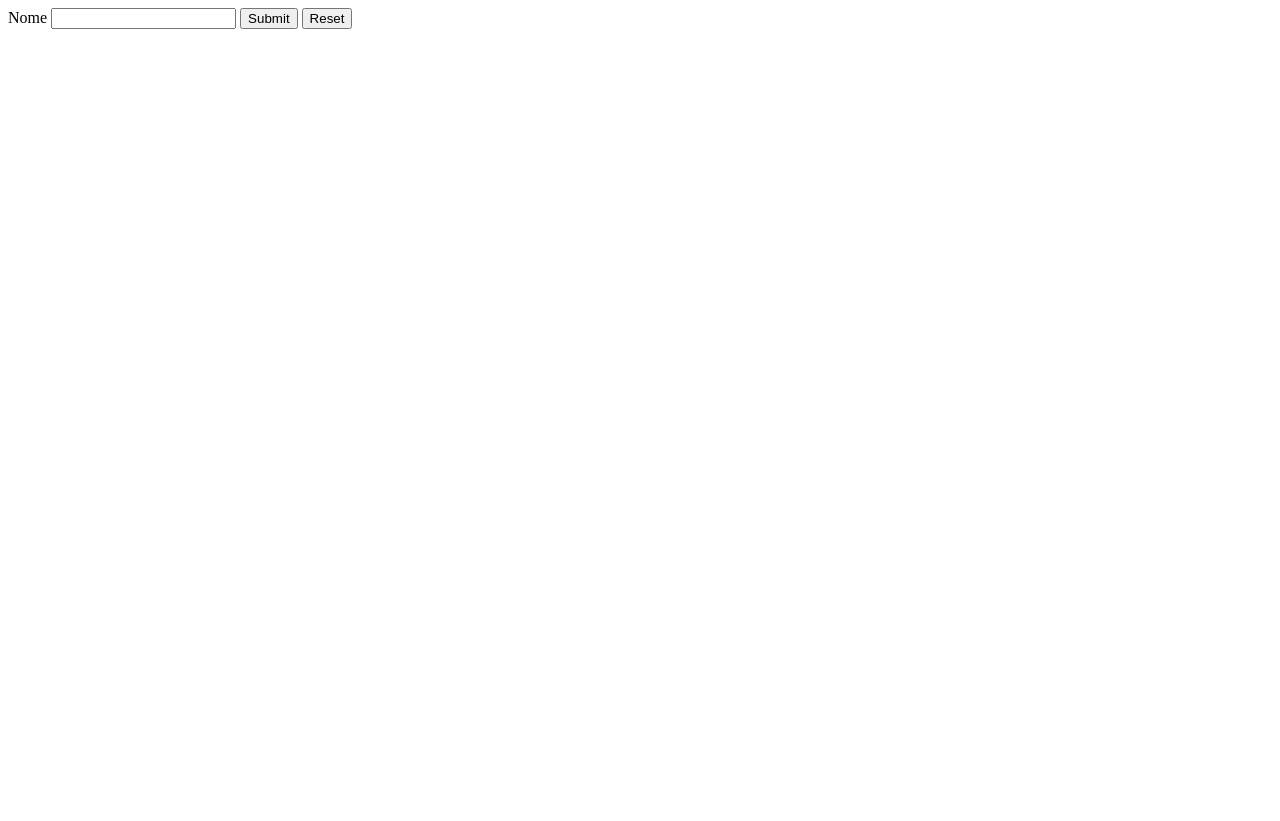
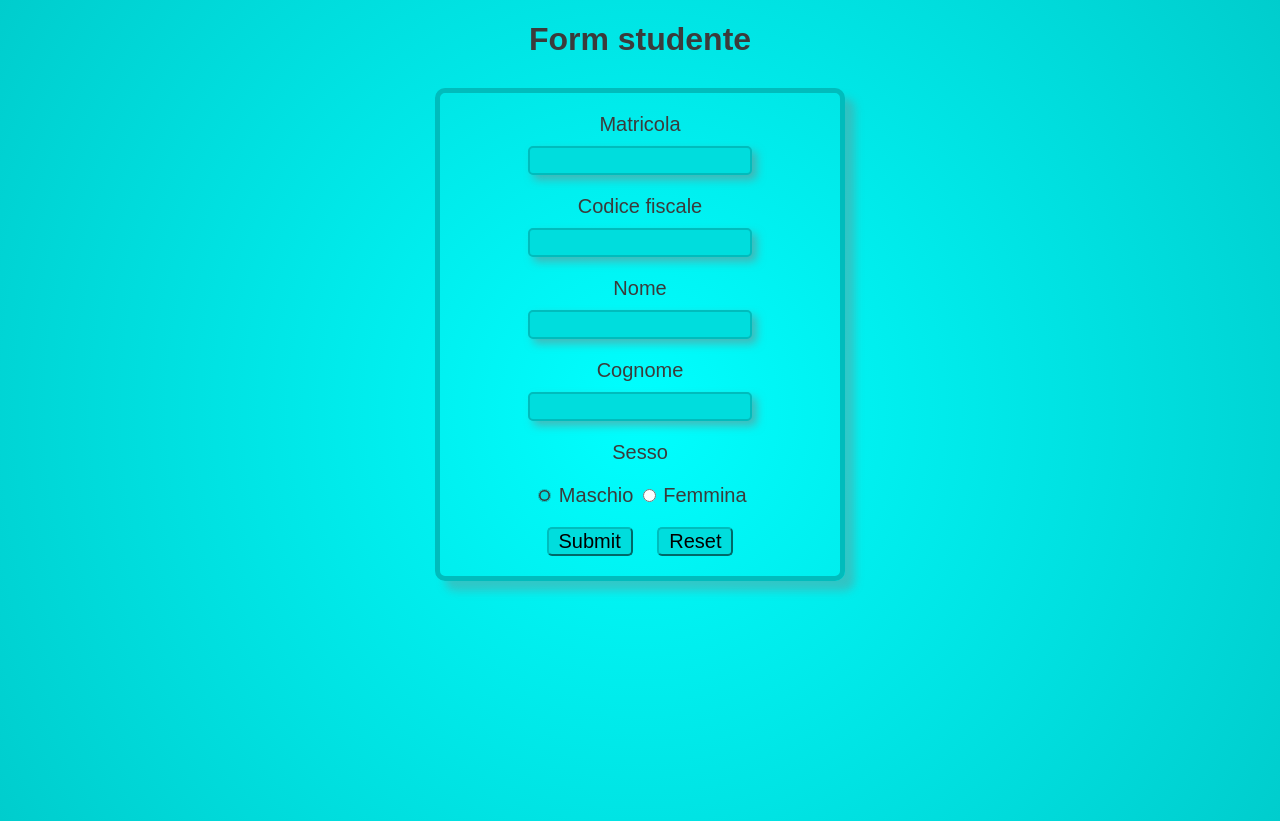
Before and after one commit to Daniele-Trio/expressPOST, a website: page index.html in a window 1280 px wide. Before the commit the page ends 800 px from the top, so only its background shows below. Drawn offline with Linux system fonts and the light colour scheme.

Commit message:
Es post express

```diff
--- a/index.html
+++ b/index.html
@@ -4,14 +4,91 @@
     <meta charset="UTF-8">
     <meta name="viewport" content="width=device-width, initial-scale=1.0">
     <title>Document</title>
+    <link rel="stylesheet" href="style.css">
 </head>
 <body>
-    <form action="comment" method="post">
-        <label for="nome">Nome</label>
-        <input type="text" id="nome">
+    <h1>Form studente</h1>
+    <div id="form-container">
 
-        <input type="submit">
-        <input type="reset">
-    </form>
+        <form action="comment" method="post" name="formStudente" id="formStudente">
+            <div id="label-container"><label for="matricola">Matricola</label></div>
+            <div><input type="text" id="matricola" name="matricola"></div>
+
+            <div id="label-container"><label for="cf">Codice fiscale</label></div>
+            <div><input type="text" id="cf" name="cf"></div>
+
+            <div id="label-container"><label for="nome">Nome</label></div>
+            <div><input type="text" id="nome" name="nome"></div>
+
+            <div id="label-container"><label for="cognome">Cognome</label></div>
+            <div><input type="text" id="cognome" name="cognome"></div>
+
+            <div id="label-container"><label for="">Sesso</label></div>
+            <div id="label-container">
+
+                <input type="radio" id="sessoM" name="sesso" value="maschio" checked>
+                <label for="sessoM">Maschio</label>
+                <input type="radio" id="sessoF" name="sesso" value="femmina">
+                <label for="sessoF">Femmina</label>
+            </div>
+
+            <div id="label-container">
+                <input type="submit" id="submitButton">
+                <input type="reset" value="Reset">
+            </div>
+
+        </form>
+    </div>
 </body>
+<script>
+    const submitButton = document.querySelector("#submitButton");
+    submitButton.addEventListener("click", e =>{
+
+        e.preventDefault();
+
+        let matricola = formStudente.matricola.value;
+        let cf = formStudente.cf.value;
+        let nome = formStudente.nome.value;
+        let cognome = formStudente.cognome.value;
+        let radio = document.getElementsByName("sesso");
+        let sesso = "";
+
+        for(const r of radio){
+
+            if(r.checked){
+                sesso = r.value;
+            }
+
+        }
+
+        if(isNaN(matricola)){
+
+            alert("Matricola deve essere un numero");
+            return;
+
+        }
+
+        if(cf.length < 16){
+
+            alert("Lunghezza codice fiscale errata");
+            return;
+
+        }
+
+        if(matricola == "" || cf == "" || nome == "" || cognome == "" || sesso == ""){
+
+            alert("Devi compilare tutti i campi");
+            return;
+
+        }
+        console.log(isNaN(matricola));
+
+
+
+        console.log(`${matricola}, ${cf}, ${nome}, ${cognome}, ${sesso}`);
+        let form = document.querySelector("#formStudente");
+        form.submit();
+
+    })
+</script>
 </html>
--- /dev/null
+++ b/style.css
@@ -0,0 +1,106 @@
+body,html{
+    margin: 0;
+}
+html{
+
+    background: radial-gradient( circle,aqua, rgb(0, 205, 205));
+
+}
+body{
+
+
+    font-family: Arial, Helvetica, sans-serif;
+    color: rgb(59, 59, 59);
+    height: 100vh;
+    overflow-y: hidden;
+
+}
+#form-container{
+    display: flex;
+    justify-content: center;
+    align-items: center;
+    height: auto;
+    border: 5px solid rgb(0, 188, 188);
+    box-shadow: 10px 10px 8px rgba(128, 128, 128, 0.374);
+    width: 400px;
+    margin: auto;
+    margin-top: 30px;
+    border-radius: 10px;
+    padding-bottom: 10px;
+}
+
+#success-container{
+
+    display: flex;
+    justify-content: center;
+    align-items: center;
+    height: 100%;
+
+}
+
+#label-container{
+
+    text-align: center;
+    margin-top: 20px;
+    margin-bottom: 10px;
+
+}
+
+
+input, label{
+
+
+    font-size: 15pt;
+    border-color: white;
+    box-shadow: none;
+
+}
+
+input[type="radio"]{
+
+    accent-color: rgb(0, 221, 221);
+    border: 1px solid black;
+
+}
+
+input[type="text"]{
+
+
+    background-color: rgb(0, 221, 221);
+    border: 2px solid rgb(0, 188, 188);
+    border-radius: 5px;
+    box-shadow: 5px 5px 8px rgba(128, 128, 128, 0.516);
+    padding-left: 10px;
+    padding-right: 10px;
+    width: 200px;
+    text-align: center;
+
+}
+
+input[type="text"]:focus{
+
+
+    border: 2px solid rgb(0, 123, 123);
+    box-shadow: none;
+    outline: none;
+    box-shadow: 7px 7px 8px rgba(128, 128, 128, 0.71);
+
+}
+
+input[type="submit"], input[type="reset"]{
+
+    border-radius: 5px;
+    padding-left: 10px;
+    padding-right: 10px;
+    margin-left: 10px;
+    margin-right: 10px;
+    border-color: rgb(0, 188, 188);
+    background-color: rgb(0, 221, 221);
+
+}
+h1{
+
+    text-align: center;
+    margin-bottom: 0;
+
+}
```
Also changed, not shown: server.js (added, +26 -0 lines), success.html (+5 -1 lines).
